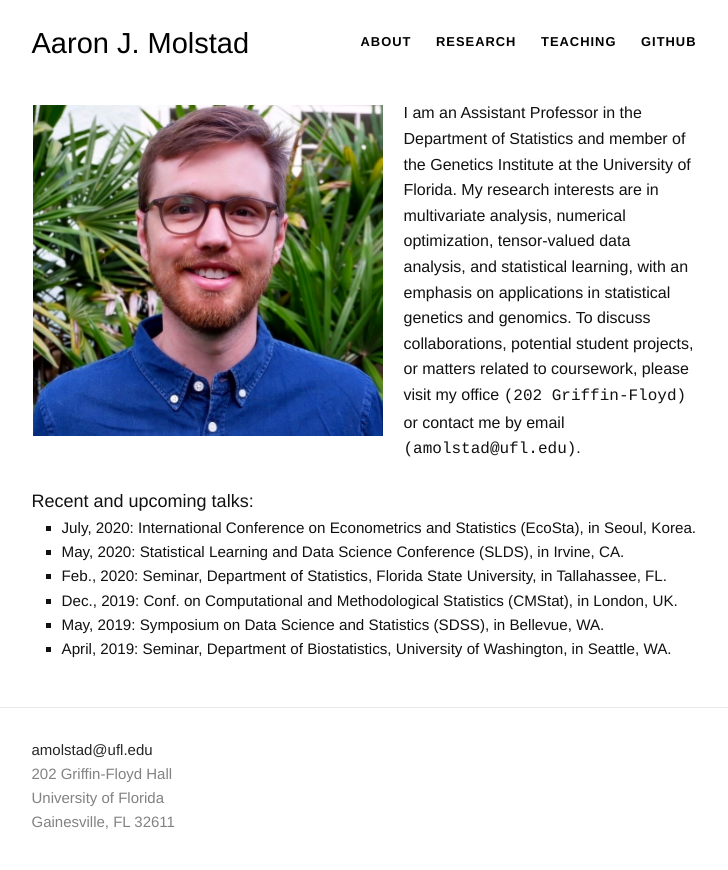
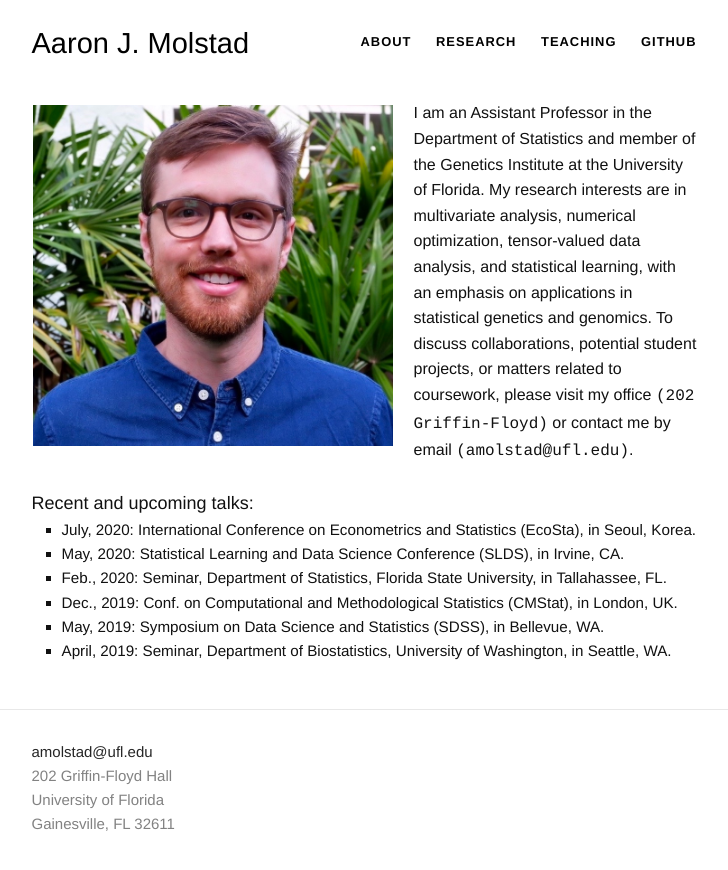
Before and after one commit to ajmolstad/ajmolstad.github.io, a Jekyll site: the page built from index.html, in a window 1280 px wide. Shown: the top 870 px of the page, without its empty margins (276-1004 px from the left). Built offline with Jekyll 4.4.1, drawn with Linux system fonts in a browser that asks for light colours.

Commit message:
Update index.html

```diff
--- a/index.html
+++ b/index.html
@@ -15,7 +15,7 @@
 
 
 <div class="default">
- <dl class="wp-caption alignleft" style="max-width: 350px">
+ <dl class="wp-caption alignleft" style="max-width: 360px">
 <dt><a href=""><img class="" src="/images/Molstad-2.jpg" alt="" /></a>
 	<img padding: 6px;></dt>
 <dd></dd>
```
